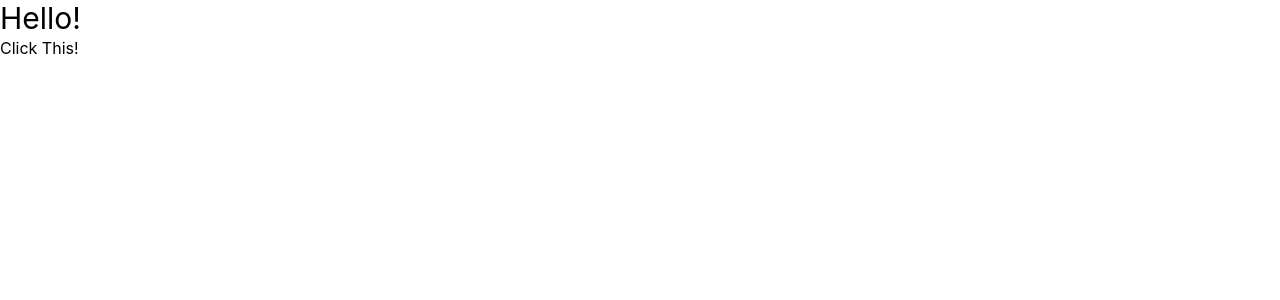
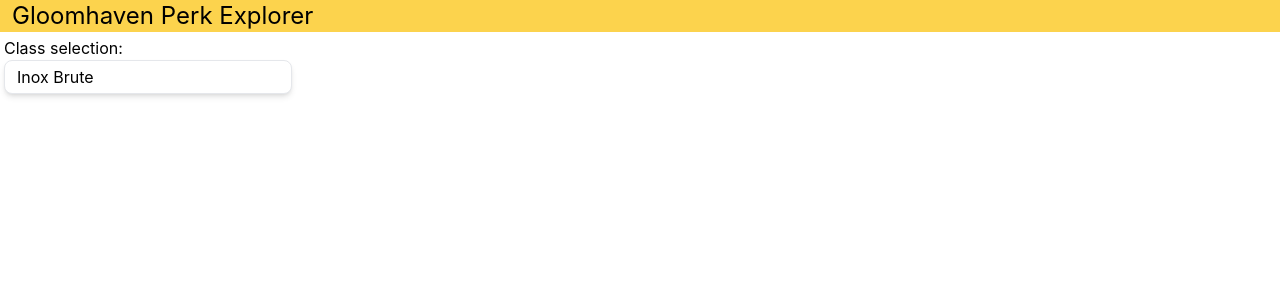
Before and after one commit to nautarky/gloomhaven-perk-explorer, a Next.js app: page / in a window 1280 px wide. Shown: the top 300 px of the page. Built offline with nearby package versions, Linux system fonts and the light colour scheme.

Commit message:
Refactor Menu into a Listbox

```diff
--- a/components/ClassSelectForm.tsx
+++ b/components/ClassSelectForm.tsx
@@ -1,32 +1,34 @@
-import React, { FunctionComponent } from "react";
-import { Menu } from "@headlessui/react";
+import React, { FunctionComponent, useState } from "react";
+import { Listbox } from "@headlessui/react";
+
+const classNames = ["Inox Brute", "Quatryl Tinkerer", "Human Scoundrel"];
 
 const ClassSelectForm: FunctionComponent = () => {
-  const printSomething = () => {
-    console.log("wow!!!");
-  };
+  const [selectedClassName, setSelectedClassName] = useState(classNames[0]);
 
   return (
-    <Menu as="div">
-      <Menu.Button>Click This!</Menu.Button>
-      <Menu.Items>
-        <div>
-          <Menu.Item>
-            <button onClick={printSomething}>Inox Brute</button>
-          </Menu.Item>
-        </div>
-        <div>
-          <Menu.Item>
-            <button>Quatryl Tinkerer</button>
-          </Menu.Item>
-        </div>
-        <div>
-          <Menu.Item>
-            <button>Human Scoundrel</button>
-          </Menu.Item>
-        </div>
-      </Menu.Items>
-    </Menu>
+    <div className="w-72 mt-1 ml-1">
+      <h1>Class selection:</h1>
+      <Listbox value={selectedClassName} onChange={setSelectedClassName}>
+        <Listbox.Button className="relative w-full bg-white rounded-lg shadow-md text-left py-1 pl-3 pr-10 border">
+          {selectedClassName}
+        </Listbox.Button>
+        <Listbox.Options className="mt-1 w-full bg-white rounded-lg shadow-md border">
+          {classNames.map((name) => (
+            <Listbox.Option
+              as="div"
+              key={name}
+              value={name}
+              className={({ active }) =>
+                `cursor-pointer pl-3 py-1 ${active ? "bg-amber-100" : ""}`
+              }
+            >
+              {name}
+            </Listbox.Option>
+          ))}
+        </Listbox.Options>
+      </Listbox>
+    </div>
   );
 };
 
--- a/pages/index.tsx
+++ b/pages/index.tsx
@@ -4,8 +4,8 @@
 
 const Home: NextPage = () => {
   return (
-    <div>
-      <h1 className="text-3xl">Hello!</h1>
+    <div className="bg-amber-300 w-full h-8">
+      <h1 className="text-2xl pl-3">Gloomhaven Perk Explorer</h1>
       <ClassSelectForm />
     </div>
   );
```
